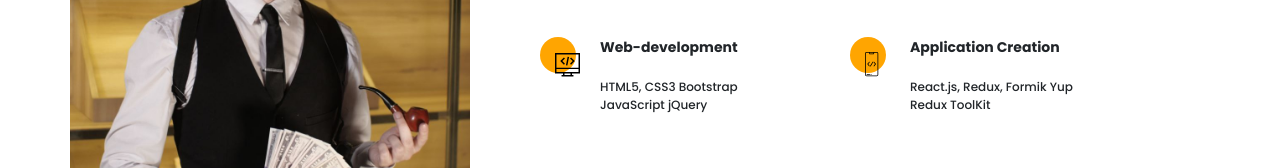
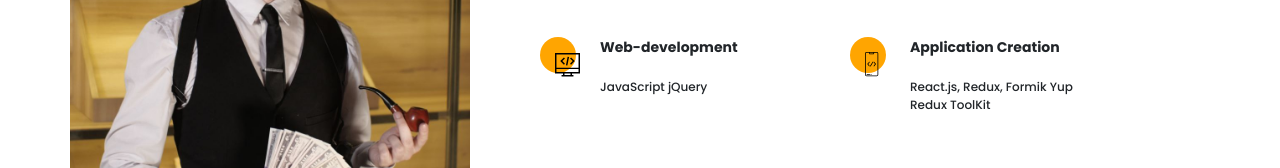
Before and after one commit to Banchee501/resume, a plain HTML site: page src/index.html in a window 1280 px wide. Shown: the part 1168-1336 px from the top of the page. Drawn offline with nearby package versions, Linux system fonts and the light colour scheme; files that its build step writes are made by us from their sources.

```diff
--- a/src/index.html
+++ b/src/index.html
@@ -151,8 +151,6 @@
                                 Web-development
                             </div>
                             <div class="about__skills-text">
-                                HTML5, CSS3
-                                Bootstrap
                                 JavaScript
                                 jQuery
                             </div>
```
